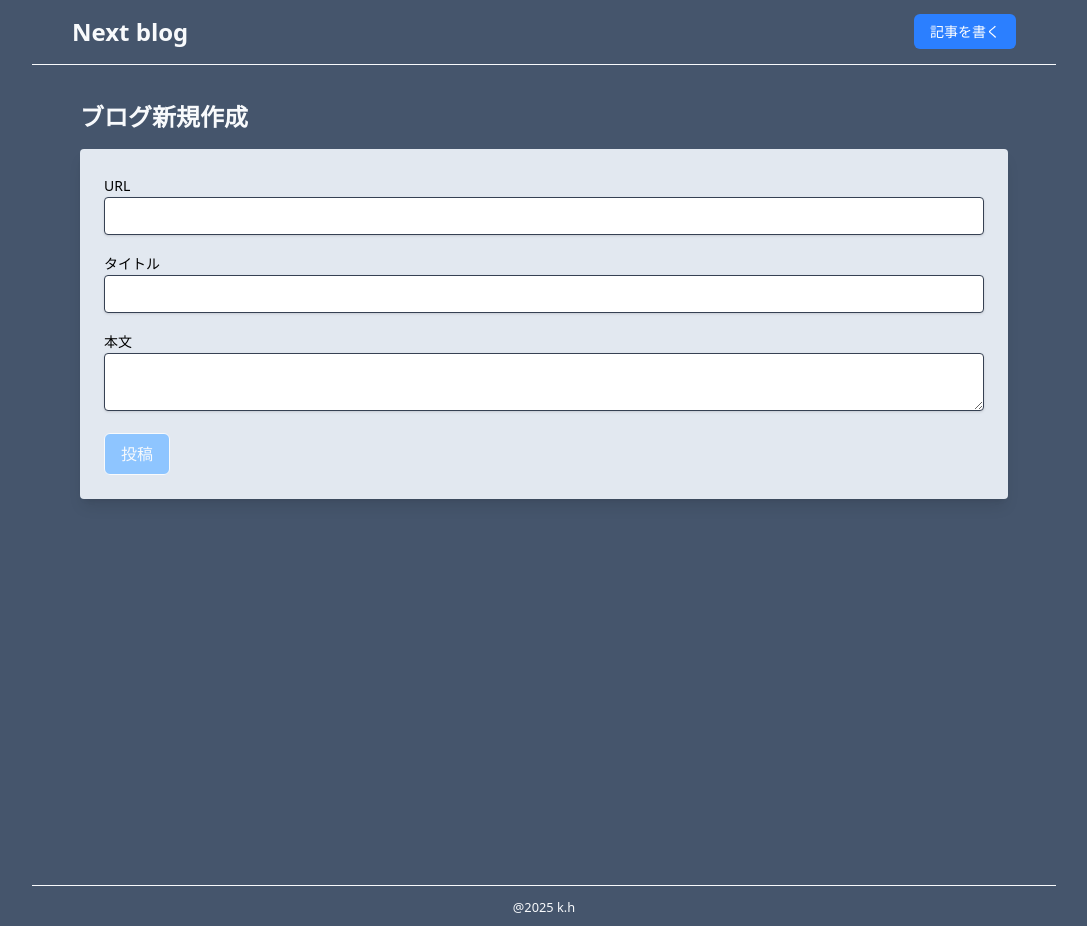
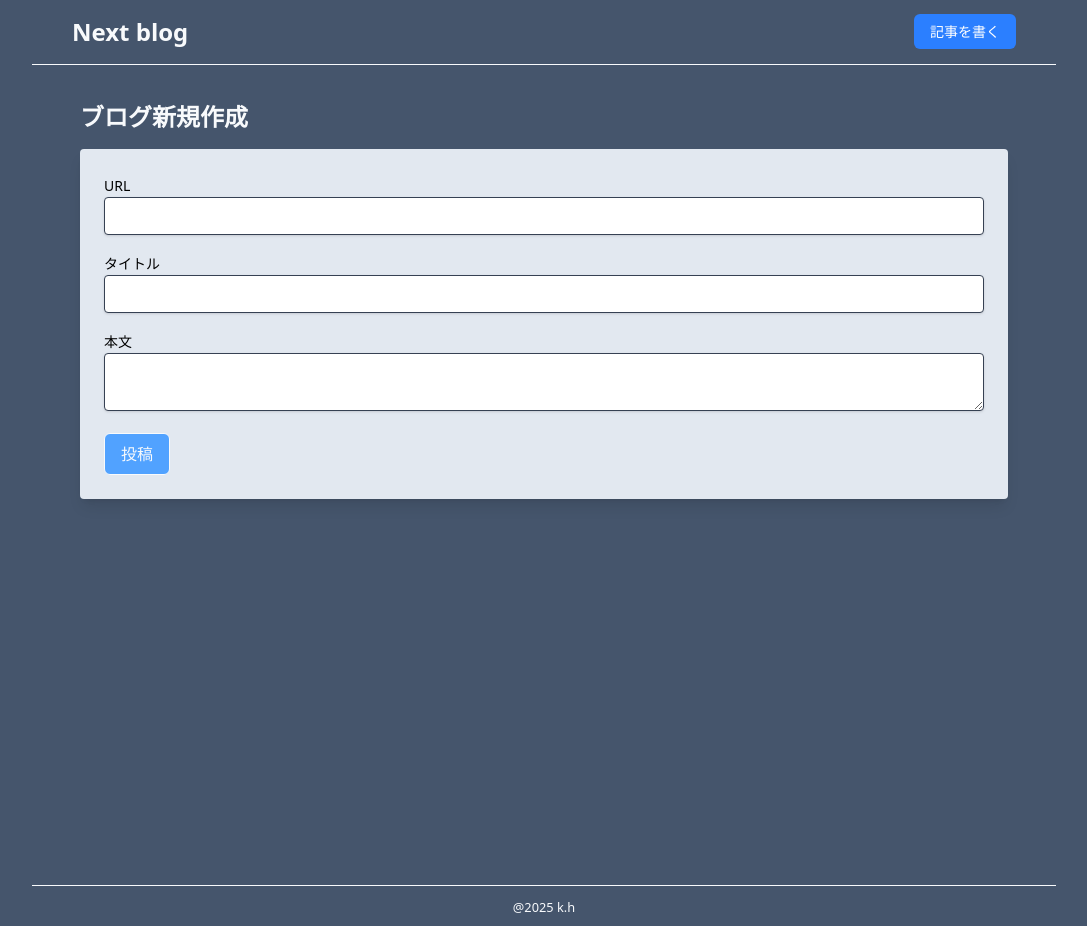
Before and after one commit to kouheihayashi78/next-blog, a Next.js app: page /articles/new in a window 1280 px wide. Shown: the whole page, without its empty margins (96-1183 px from the left). Built offline with nearby package versions, Linux system fonts and the light colour scheme.

Commit message:
add - api呼び出しのloading中にアニメーションとボタン制御実装

```diff
--- a/src/app/articles/new/page.tsx
+++ b/src/app/articles/new/page.tsx
@@ -8,9 +8,11 @@ const CreateBlogPage = () => {
   const [id, setId] = useState<string>("");
   const [title, setTitle] = useState<string>("");
   const [content, setContent] = useState<string>("");
+  const [loading, setLoading] = useState<boolean>(false);
 
   const handleSubmit = async (e: React.FormEvent<HTMLFormElement>) => {
     e.preventDefault(); // ページのリロード防ぐ
+    setLoading(true);
     if (id.length === 0 || title.length === 0 || content.length === 0) {
       alert("入力してください");
       return;
@@ -24,6 +26,7 @@ const CreateBlogPage = () => {
     } else {
       alert("登録は失敗しました。");
     }
+    setLoading(false);
   };
 
   return (
@@ -63,9 +66,15 @@ const CreateBlogPage = () => {
 
         <button
           type="submit"
-          className="py-2 px-4 border rounded-md bg-blue-300 text-center"
+          className={`py-2 px-4 border rounded-md text-center transition
+            ${loading
+              ? 'bg-gray-100 cursor-not-arrowed w-16 h-16 border-t-4 rounded-full animate-spin'
+              : 'bg-blue-400 hover:bg-blue-500'
+            }
+          `}
+          disabled={loading}
         >
-          投稿
+          {`${loading ? '' : '投稿'}`}
         </button>
       </form>
     </div>
```
